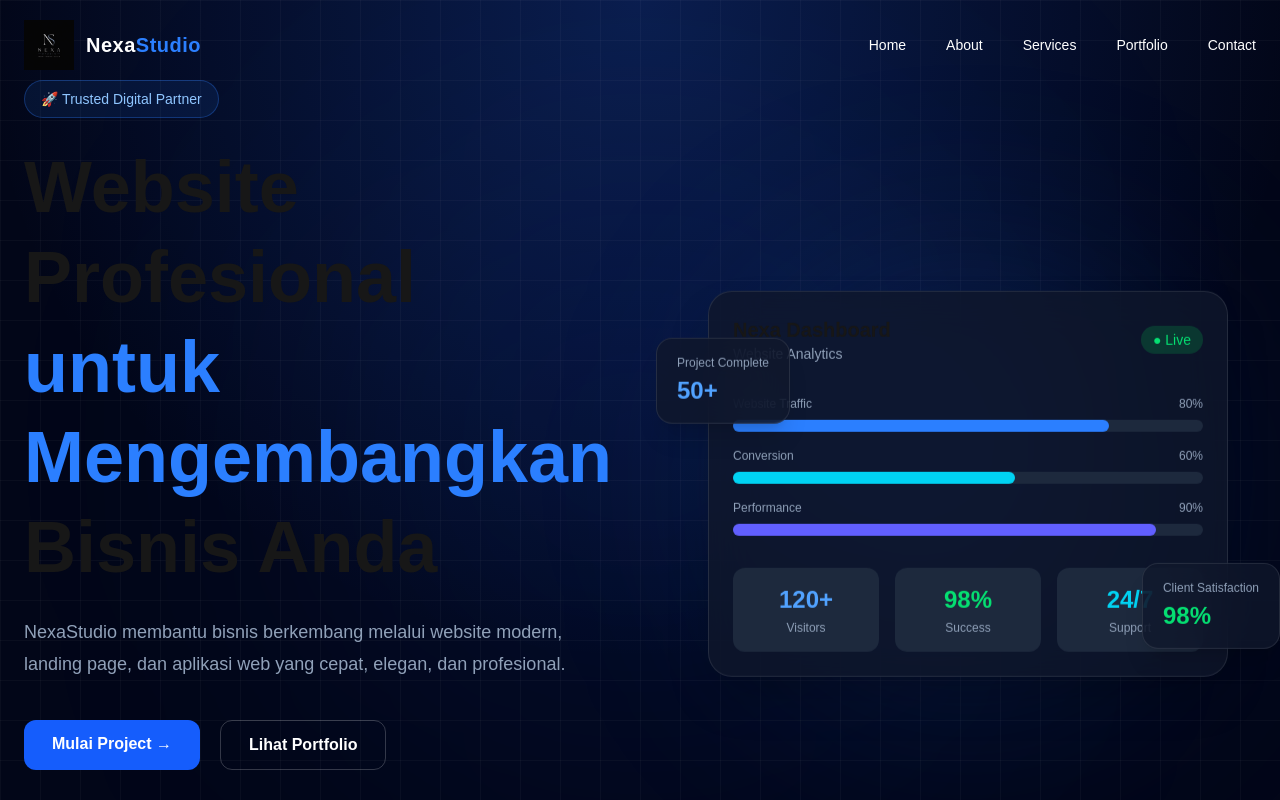
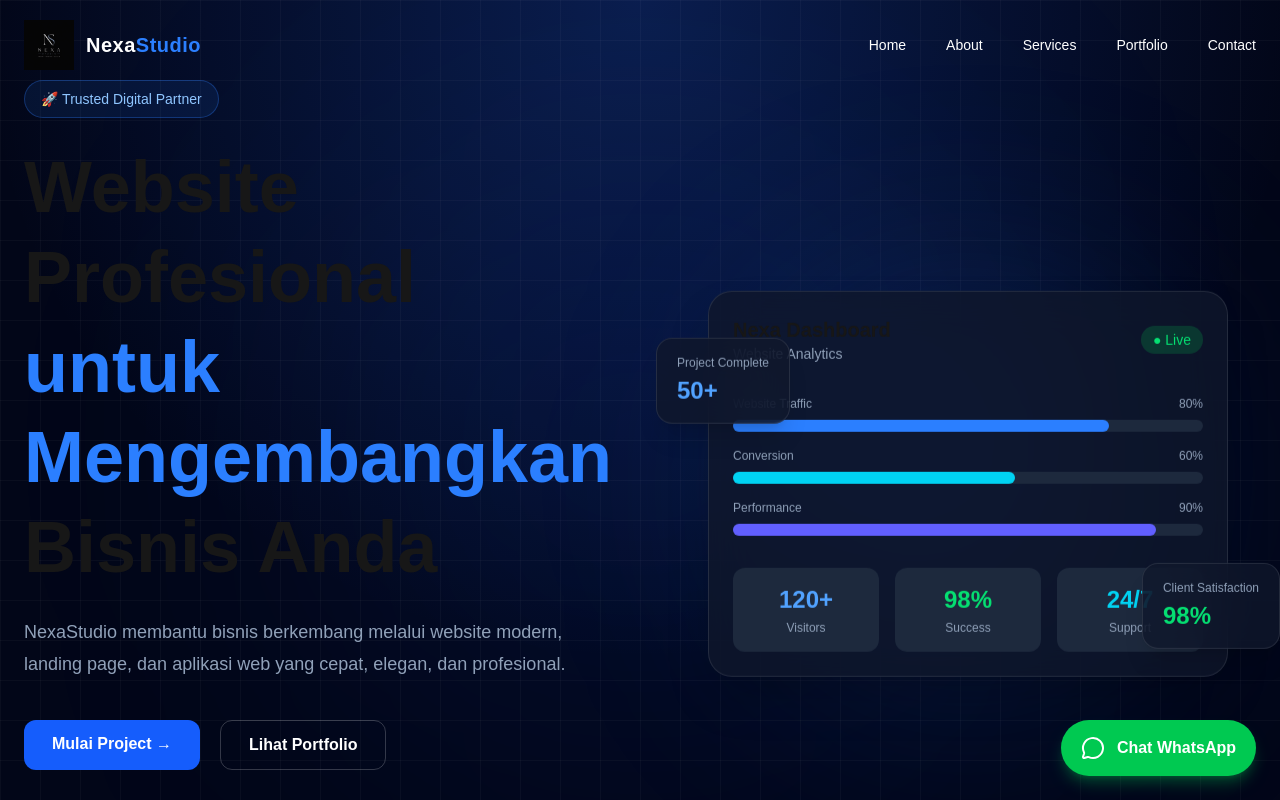
Before and after one commit to azharraafid/nexa-studio, a Next.js app: page / in a window 1280 px wide. Shown: the top 800 px of the page. Built offline with nearby package versions, Linux system fonts and the light colour scheme.

Commit message:
Update Nexa Studio UI

```diff
--- a/app/page.tsx
+++ b/app/page.tsx
@@ -8,6 +8,7 @@ import CTA from "../components/CTA";
 import Contact from "../components/Contact";
 import Footer from "../components/Footer";
 import FadeIn from "../components/FadeIn";
+import WhatsAppButton from "../components/WhatsAppButton";
 
 export default function Home() {
   return (
@@ -41,6 +42,8 @@ export default function Home() {
       </FadeIn>
 
       <Footer />
+
+      <WhatsAppButton />
     </>
   );
 }
--- /dev/null
+++ b/components/WhatsAppButton.tsx
@@ -0,0 +1,29 @@
+"use client";
+
+import { MessageCircle } from "lucide-react";
+
+export default function WhatsAppButton() {
+  const phoneNumber = "6285169630646";
+
+  const message = encodeURIComponent(
+    "Halo Nexa Studio, saya tertarik untuk membuat website. Saya ingin konsultasi mengenai project saya."
+  );
+
+  const whatsappUrl = `https://wa.me/${phoneNumber}?text=${message}`;
+
+  return (
+    <a
+      href={whatsappUrl}
+      target="_blank"
+      rel="noopener noreferrer"
+      aria-label="Chat WhatsApp Nexa Studio"
+      className="fixed bottom-6 right-6 z-50 flex items-center gap-3 rounded-full bg-green-500 px-5 py-4 text-white shadow-lg shadow-green-500/30 transition-all duration-300 hover:-translate-y-1 hover:bg-green-400 hover:shadow-xl hover:shadow-green-500/40"
+    >
+      <MessageCircle size={24} />
+
+      <span className="hidden font-semibold sm:block">
+        Chat WhatsApp
+      </span>
+    </a>
+  );
+}
```
